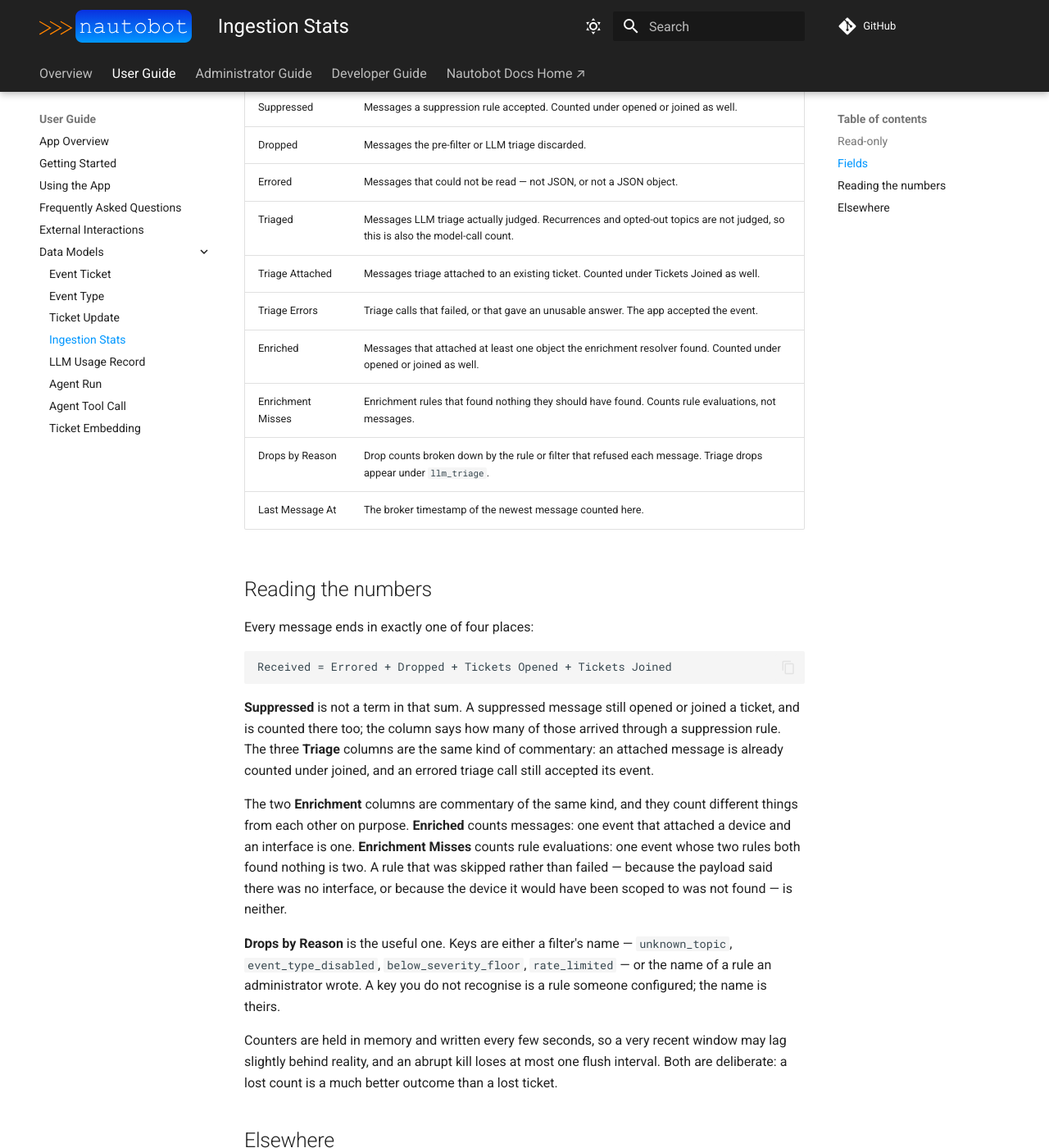
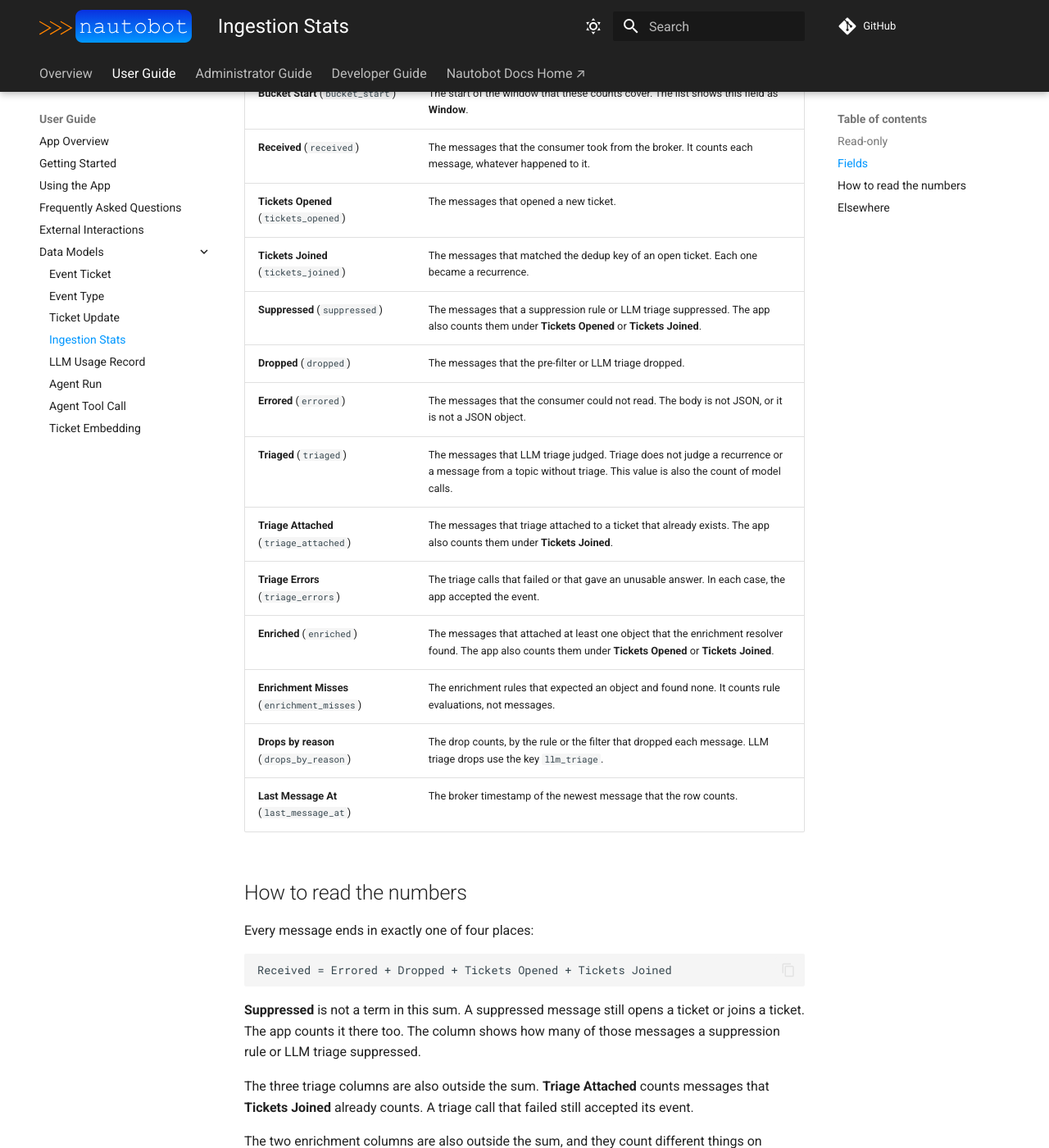
Before and after one commit to jtdub/nautobot-app-event-tracker, an MkDocs documentation site: the page built from docs/models/ingestionstats.md, in a window 1280 px wide and 1400 px high, scrolled down 898 px. Shown: the whole window at 82% size. Built offline with MkDocs 1.6.1 and Material for MkDocs 9.7.7, drawn with Linux system fonts in a browser that asks for light colours; comment, search, counter and statistics services are not loaded; some of the changed text lies outside the part shown.

Commit message:
59: Rewrite five Data Models pages in Simplified Technical English (#73)

````diff
--- a/docs/models/ingestionstats.md
+++ b/docs/models/ingestionstats.md
@@ -1,41 +1,39 @@
 # Ingestion Stats
 
-An Ingestion Stats row records what one event consumer saw, on one topic, during one window of
-time. It is the page to look at when you expected a ticket and did not get one.
+An Ingestion Stats row records what one consumer saw on one topic in one window of time. Use it when you expected a ticket and did not get one.
 
 ## Read-only
 
-Nothing outside the consumer writes these rows. There is no add form, no edit form and no delete
-button, and the REST endpoint accepts no write method — `POST`, `PATCH`, `PUT` and `DELETE` all
-return `405 Method Not Allowed`. Editing a counter would be falsifying a record of what happened.
+Only the consumer writes these rows. The web interface has no add form, no edit form and no delete button. The REST endpoint accepts no write method. `POST`, `PATCH`, `PUT` and `DELETE` all return `405 Method Not Allowed`. The counters must show what happened, so nobody can change them.
 
-Rows are pruned automatically once they pass the configured retention, by the consumer itself.
+The consumer deletes each row that is older than the retention period. The setting is `ingestion.stats_retention_days`.
 
-They are also not change-logged. The consumer rewrites the current window's row every few seconds,
-so an entry in the change log per write would bury it under a record of arithmetic.
+The app does not log changes to these rows. The consumer rewrites the row of the current window every few seconds. If the app logged each of these changes, the change log would fill with entries about counters.
 
 ## Fields
 
+The detail page of a row shows the names below. To open it, click the time in the **Window** column of the list. The list shows the same names with a capital letter on the first word only, for example **Tickets opened**.
+
 | Field | Description |
 | --- | --- |
-| Consumer Name | Which process these counts came from. Defaults to `hostname:pid`. |
-| Topic | The broker topic or channel. |
-| Window | The start of the period these counts cover. |
-| Received | Messages taken from the broker, whatever became of them. |
-| Tickets Opened | Messages that opened a new ticket. |
-| Tickets Joined | Messages that matched an open ticket's dedup key and became a recurrence. |
-| Suppressed | Messages a suppression rule accepted. Counted under opened or joined as well. |
-| Dropped | Messages the pre-filter or LLM triage discarded. |
-| Errored | Messages that could not be read — not JSON, or not a JSON object. |
-| Triaged | Messages LLM triage actually judged. Recurrences and opted-out topics are not judged, so this is also the model-call count. |
-| Triage Attached | Messages triage attached to an existing ticket. Counted under Tickets Joined as well. |
-| Triage Errors | Triage calls that failed, or that gave an unusable answer. The app accepted the event. |
-| Enriched | Messages that attached at least one object the enrichment resolver found. Counted under opened or joined as well. |
-| Enrichment Misses | Enrichment rules that found nothing they should have found. Counts rule evaluations, not messages. |
-| Drops by Reason | Drop counts broken down by the rule or filter that refused each message. Triage drops appear under `llm_triage`. |
-| Last Message At | The broker timestamp of the newest message counted here. |
+| **Consumer Name** (`consumer_name`) | The consumer process that made these counts. If you set no name, the consumer uses `hostname:pid`. |
+| **Topic** (`topic`) | The broker topic or channel. |
+| **Bucket Start** (`bucket_start`) | The start of the window that these counts cover. The list shows this field as **Window**. |
+| **Received** (`received`) | The messages that the consumer took from the broker. It counts each message, whatever happened to it. |
+| **Tickets Opened** (`tickets_opened`) | The messages that opened a new ticket. |
+| **Tickets Joined** (`tickets_joined`) | The messages that matched the dedup key of an open ticket. Each one became a recurrence. |
+| **Suppressed** (`suppressed`) | The messages that a suppression rule or LLM triage suppressed. The app also counts them under **Tickets Opened** or **Tickets Joined**. |
+| **Dropped** (`dropped`) | The messages that the pre-filter or LLM triage dropped. |
+| **Errored** (`errored`) | The messages that the consumer could not read. The body is not JSON, or it is not a JSON object. |
+| **Triaged** (`triaged`) | The messages that LLM triage judged. Triage does not judge a recurrence or a message from a topic without triage. This value is also the count of model calls. |
+| **Triage Attached** (`triage_attached`) | The messages that triage attached to a ticket that already exists. The app also counts them under **Tickets Joined**. |
+| **Triage Errors** (`triage_errors`) | The triage calls that failed or that gave an unusable answer. In each case, the app accepted the event. |
+| **Enriched** (`enriched`) | The messages that attached at least one object that the enrichment resolver found. The app also counts them under **Tickets Opened** or **Tickets Joined**. |
+| **Enrichment Misses** (`enrichment_misses`) | The enrichment rules that expected an object and found none. It counts rule evaluations, not messages. |
+| **Drops by reason** (`drops_by_reason`) | The drop counts, by the rule or the filter that dropped each message. LLM triage drops use the key `llm_triage`. |
+| **Last Message At** (`last_message_at`) | The broker timestamp of the newest message that the row counts. |
 
-## Reading the numbers
+## How to read the numbers {#reading-the-numbers}
 
 Every message ends in exactly one of four places:
 
@@ -43,29 +41,20 @@ Every message ends in exactly one of four places:
 Received = Errored + Dropped + Tickets Opened + Tickets Joined
 ```
 
-**Suppressed** is not a term in that sum. A suppressed message still opened or joined a ticket, and
-is counted there too; the column says how many of those arrived through a suppression rule. The
-three **Triage** columns are the same kind of commentary: an attached message is already counted
-under joined, and an errored triage call still accepted its event.
+**Suppressed** is not a term in this sum. A suppressed message still opens a ticket or joins a ticket. The app counts it there too. The column shows how many of those messages a suppression rule or LLM triage suppressed.
 
-The two **Enrichment** columns are commentary of the same kind, and they count different things
-from each other on purpose. **Enriched** counts messages: one event that attached a device and an
-interface is one. **Enrichment Misses** counts rule evaluations: one event whose two rules both
-found nothing is two. A rule that was skipped rather than failed — because the payload said there
-was no interface, or because the device it would have been scoped to was not found — is neither.
+The three triage columns are also outside the sum. **Triage Attached** counts messages that **Tickets Joined** already counts. A triage call that failed still accepted its event.
 
-**Drops by Reason** is the useful one. Keys are either a filter's name — `unknown_topic`,
-`event_type_disabled`, `below_severity_floor`, `rate_limited` — or the name of a rule an
-administrator wrote. A key you do not recognise is a rule someone configured; the name is theirs.
+The two enrichment columns are also outside the sum, and they count different things on purpose. **Enriched** counts messages. One event that attached a device and an interface counts one time. **Enrichment Misses** counts rule evaluations. One event with two rules that both found nothing counts two times.
 
-Counters are held in memory and written every few seconds, so a very recent window may lag slightly
-behind reality, and an abrupt kill loses at most one flush interval. Both are deliberate: a lost
-count is a much better outcome than a lost ticket.
+Neither column counts a rule that the app skipped. The app skips a rule when the payload says there is no interface. It also skips a rule when the app does not find the device that the rule needs.
+
+The **Drops by reason** panel is the most useful. It is on the detail page of a row, and only when the row has drops. Each key is the name of a filter or the name of a rule that an administrator wrote. The filter names are `unknown_topic`, `unknown_event_type`, `event_type_disabled`, `below_severity_floor` and `rate_limited`. If you do not know a key, someone configured a rule with that name.
+
+The consumer keeps the counters in memory and writes them every few seconds. A recent window can show a count that is lower than the real count. If the consumer process stops without warning, the app loses at most the counts of one flush interval. This is intentional. A lost count is a better result than a lost ticket.
 
 ## Elsewhere
 
-The same rows are available at `/api/plugins/event-tracker/ingestion-stats/` and through GraphQL,
-filterable by consumer name, topic and window.
+The REST API serves the same rows at `/api/plugins/event-tracker/ingestion-stats/`. GraphQL also serves them. You can filter them by consumer name, topic and window.
 
-Configuring what the consumer does is covered in
-[Running the Event Consumer](../admin/ingestion.md).
+To configure what the consumer does, see [Running the Event Consumer](../admin/ingestion.md).
````
Also changed, not shown: docs/models/eventticket.md (+27 -19 lines), docs/models/eventtype.md (+9 -9 lines), docs/models/llmusagerecord.md (+19 -25 lines), docs/models/ticketupdate.md (+29 -18 lines), 1 other file.
